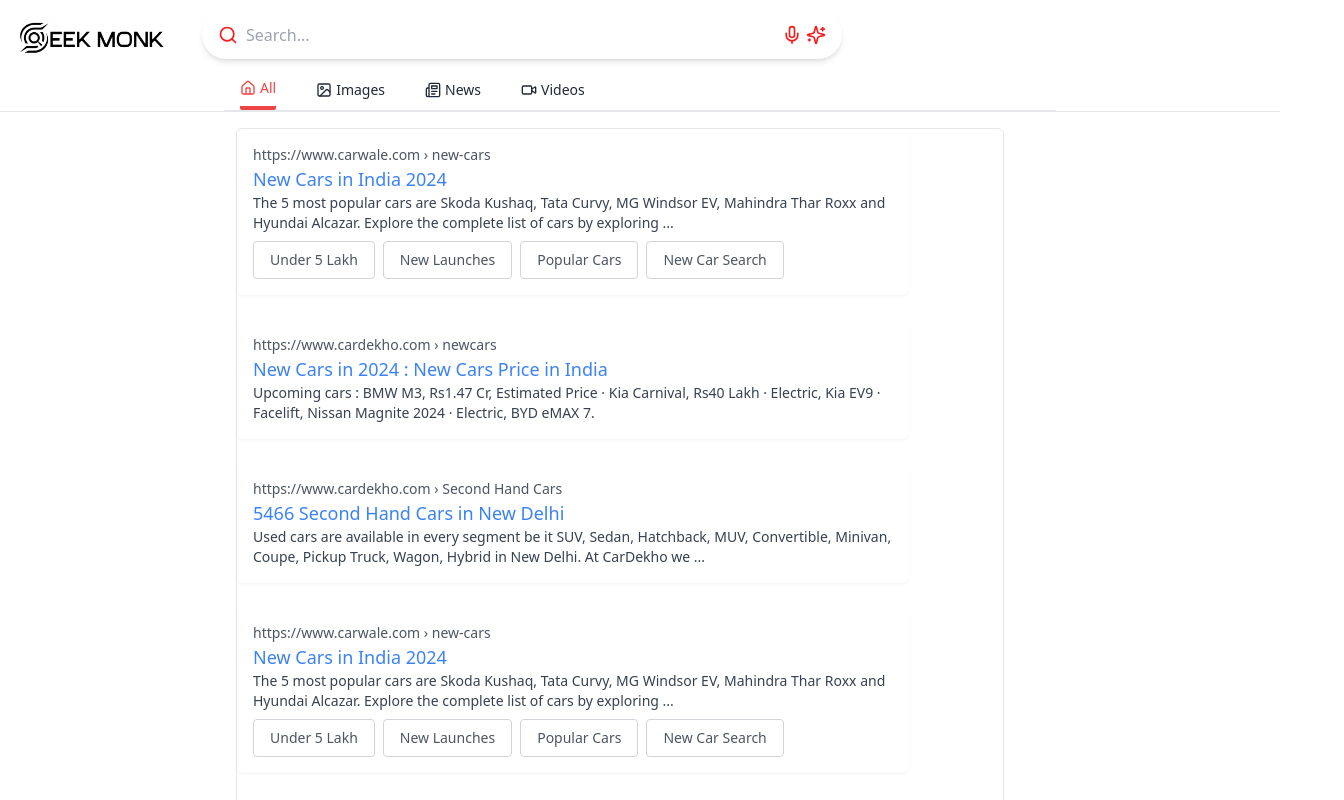
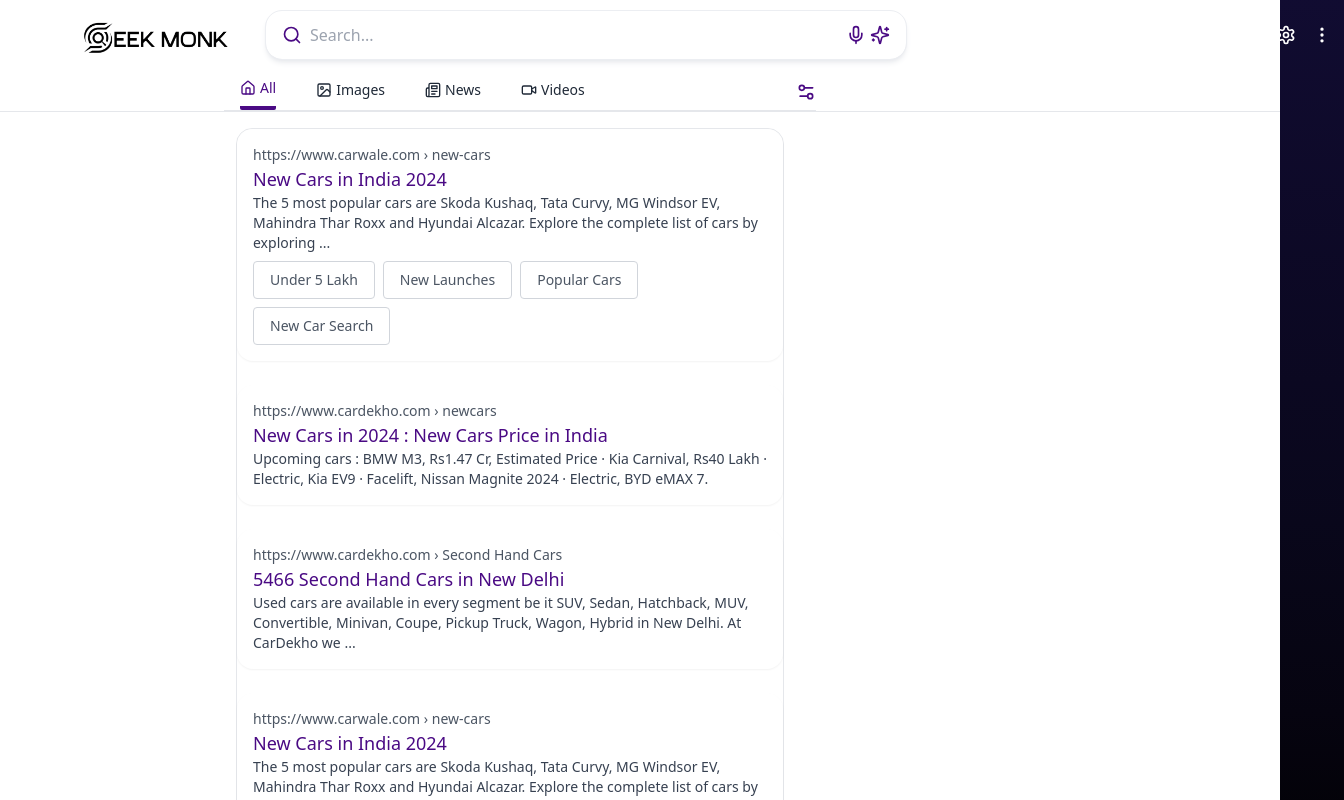
Before and after one commit to tosgitsystem/search-engine, a Next.js app: page /search/1 in a window 1280 px wide. Shown: the top 800 px of the page, 1344 px wide, since content can reach past the window. Built offline with nearby package versions, Linux system fonts and the light colour scheme.

Commit message:
fixed the ui designs

```diff
--- a/app/globals.css
+++ b/app/globals.css
@@ -72,19 +72,24 @@
 .ReactGridGallery_tile-description {
   margin-top: 20px !important;
   font-size: 14px;
-  color: #3f4e55;
-  font-weight: 500;
+    color: #3f4e55;
+  padding-left: 4px !important;
+  font-weight: 400;
   overflow-x: hidden !important;
   max-width: 120px;
   text-wrap: nowrap;
 }
 .ReactGridGallery_tile-bottom-bar {
-  bottom: 18px !important;
-  padding-left: 0px !important;
+  bottom: 14px !important;
+  padding-left: 4px !important;
   font-size: 12px;
 
-  font-weight: 700;
+  font-weight: 400;
 }
+
+
+
+
 .ReactGridGallery_tile-bottom-bar > div,
 span {
   margin-left: 0px !important;
--- a/src/components/searching/Header.tsx
+++ b/src/components/searching/Header.tsx
@@ -41,7 +41,7 @@ export const Header: React.FC = () => {
 
   return (
     <header className={` relative h-auto`}>
-      <div className="container mx-auto flex flex-col md:flex-row items-center justify-between h-full">
+      <div className="container mx-auto sm:ml-16 flex flex-col md:flex-row items-center justify-between h-full ">
 
         {/* Logo and Search Bar Container */}
         <div className="flex flex-col md:flex-row items-center space-x-2 gap-y-3 md:space-x-4 w-full md:w-auto">
--- a/src/components/searching/Largeheader.tsx
+++ b/src/components/searching/Largeheader.tsx
@@ -21,7 +21,7 @@ const isMobile = useRecoilValue(IsMobile);
         <div>
           <Header />
         </div>
-        <div className="md:px-56  lg:px-56 pt-4 -mt-2 md:-mt-2 relative z-20 ">
+        <div className="md:pl-[14rem] md:pr-[16rem]  lg:pl-[14rem] lg:pr-[20rem] xl:pr-[29rem] 2xl:pr-[36rem] pt-4 -mt-2 md:-mt-2 relative z-20 ">
           <Nav setActiveTab={setActiveTab} activeTab={activeTab} /> {/* Pass activeTab here */}
         </div>
       </div>
--- a/src/components/searching/Nav.tsx
+++ b/src/components/searching/Nav.tsx
@@ -1,5 +1,5 @@
 import React from 'react';
-import { Home, Image, Newspaper, Video } from 'lucide-react'; // Import icons
+import { Home, Image, Newspaper, Settings2, Video } from 'lucide-react'; // Import icons
 
 interface NavProps {
   setActiveTab: (tab: string) => void;
@@ -16,26 +16,29 @@ const tabs = [
 export const Nav: React.FC<NavProps> = ({ setActiveTab, activeTab }) => {
   return (
     <nav className=''>
-      <div className="container  mx-auto  flex overflow-x-auto gap-x-2 scroll-smooth whitespace-nowrap z-10 text-gray-300 border-b">
+      <div className="relative container  mx-auto  flex overflow-x-auto gap-x-2 scroll-smooth whitespace-nowrap z-10 text-gray-300 border-b">
+
+
         {tabs.map((item) => (
           <div
             key={item.name}
             onClick={() => setActiveTab(item.name)} // Update the active tab on click
             className={`cursor-pointer transition-colors mx-4 pb-2 flex items-center space-x-1 ${
               activeTab === item.name
-                ? 'text-red-500 border-spacing-y-4 border-b-4 border-red-500 rounded-sm'
+                ? 'text-[#4A0A84] border-spacing-y-4 border-b-4 border-[#4A0A84] rounded-sm'
                 : 'text-gray-800 text-sm '
             }`}
           >
             {item.icon}
             <div className={`text-sm ${
               activeTab === item.name
-                ? 'text-red-500 ml-2 '
+                ? 'text-[#4A0A84] ml-2 '
                 : 'text-gray-800 '
             }`}>{item.name}</div>
 
           </div>
         ))}
+        <Settings2 className=' absolute right-0 top-1 h-5 w-5' color='#4A0A84'/>
       </div>
     </nav>
   );
--- a/src/components/searching/main/All/All.tsx
+++ b/src/components/searching/main/All/All.tsx
@@ -17,7 +17,7 @@ interface AllProps {
 export const All: React.FC<AllProps> = ({ searchResults }) => {
   return (
     <main className="container mx-auto px-3 md:pr-4 ">
-      <div className='border border-gray-200 max-w-3xl rounded-md '>
+      <div className='border border-gray-200 max-w-3xl rounded-2xl '>
         <Results searchResults={searchResults} />
       </div>
 
--- a/src/components/searching/main/All/Results.tsx
+++ b/src/components/searching/main/All/Results.tsx
@@ -17,9 +17,9 @@ export const Results: React.FC<MainProps> = ({ searchResults }) => {
     <div>
       <div className="space-y-6">
         {searchResults.map((result, index) => (
-          <div key={index} className="max-w-full md:max-w-2xl bg-white p-4  rounded-md shadow-sm">
+          <div key={index} className="max-w-full md:max-w-2xl bg-white p-4  rounded-2xl shadow-sm">
             <div className="text-sm text-gray-600">{result.url}</div>
-            <h2 className="text-lg text-blue-500 font-base">{result.title}</h2>
+            <h2 className="text-lg text-[#4A0A84] font-[1400]">{result.title}</h2>
             <p className="text-sm text-gray-700">{result.description}</p>
             {result.tags && (
               <div className="flex flex-wrap gap-2 mt-2">
--- a/src/components/searching/main/Videos.tsx
+++ b/src/components/searching/main/Videos.tsx
@@ -103,7 +103,7 @@ export const Videos: React.FC = () => {
 
   return (
     <div className="mx-auto px-4 text-gray-600">
-      <div className='p-4 rounded-md border max-w-3xl border-gray-200'>
+      <div className='p-4 rounded-2xl border max-w-3xl border-gray-200'>
         <InfiniteScroll
           dataLength={videos.length}
           next={fetchVideos}
--- a/src/components/searching/main/imageGallery/Images.tsx
+++ b/src/components/searching/main/imageGallery/Images.tsx
@@ -95,7 +95,7 @@ console.log("modalopen", !modalOpen)
 
       {/* Selected image details */}
       {!isMobile && selectedImage && (
-        <div className={`lg:w-1/3 max-h-[1000px] w-full ${selectedImage ? 'block' : 'hidden'} lg:block p-4 border-l border-b`}>
+        <div className={`lg:w-[37.33333%] max-h-[1000px] w-full ${selectedImage ? 'block' : 'hidden'} lg:block p-4 border-l border-b`}>
           <div className="bg-white   ">
             <h2 className="text-lg font-bold mb-4">Selected Image Info</h2>
             <img
--- a/src/components/searching/main/news/news.tsx
+++ b/src/components/searching/main/news/news.tsx
@@ -82,7 +82,7 @@ const articles = [
 
 export const News = () =>  {
   return (
-    <div className="max-w-2xl py-4 md:pr-4 border rounded-md">
+    <div className=" py-4 md:pr-4 border rounded-2xl">
       {articles.map((article, index) => (
         <div
           key={index}
--- a/src/components/searching/searchbar.tsx
+++ b/src/components/searching/searchbar.tsx
@@ -163,9 +163,9 @@ const SearchBar: React.FC<SearchBarProps> = ({ suggestions, onSelect }) => {
 
   return (
     <div className="relative flex justify-center items-center w-full max-w-5xl mx-auto" ref={searchBarRef}>
-      <div className='relative w-[90vw] md:w-[50vw] px-5 py-1 bg-white rounded-full shadow-md  shadow-gray-'>
+      <div className='relative w-[90vw] md:w-[50vw] px-5 py-1 bg-white rounded-2xl shadow-md shadow-gray-200  outline outline-1 outline-[#eceef2]'>
         <div className="absolute left-0 top-0 flex items-center pl-4 h-full">
-          <Search size={20} color="#f51d1d" />
+          <Search size={20} color="#4A0A84" />
         </div>
 
         <input
@@ -187,11 +187,11 @@ const SearchBar: React.FC<SearchBarProps> = ({ suggestions, onSelect }) => {
           <div className="absolute right-0 top-0 flex items-center pr-4 h-full gap-1">
             <Mic
               size={20}
-              color='#f51d1d'
+              color='#4A0A84'
               className='text-[#B4B4B8] hover:cursor-pointer hover:scale-125 hover:font-bold ease-in-out transition-all'
               onClick={SpeechRecog}
             />
-            <Sparkles size={20} color="#f51d1d" className="text-[#B4B4B8] hover:cursor-pointer hover:scale-125 hover:font-bold ease-in-out transition-all" />
+            <Sparkles size={20} color="#4A0A84" className="text-[#B4B4B8] hover:cursor-pointer hover:scale-125 hover:font-bold ease-in-out transition-all" />
           </div>
         )}
       </div>
--- a/src/screens/search.tsx
+++ b/src/screens/search.tsx
@@ -64,7 +64,7 @@ closeModal();
   return (
     <div className="min-h-screen min-w-screen bg-white">
       <LargeHeader setActiveTab={setActiveTab} activeTab={activeTab} />
-      <div className={` mt-2  ${activeTab === 'Images' ? " md:pl-56 pr-2" : " md:px-56"}`}>
+      <div className={` mt-2  ${activeTab === 'Images' ? " md:pl-56 pr-2" : "md:pl-[14rem] md:pr-[18rem]   lg:pl-[14rem] lg:pr-[20rem] xl:pr-[29rem]"}`}>
         <Main renderContent={renderContent} />
       </div>
     </div>
```
